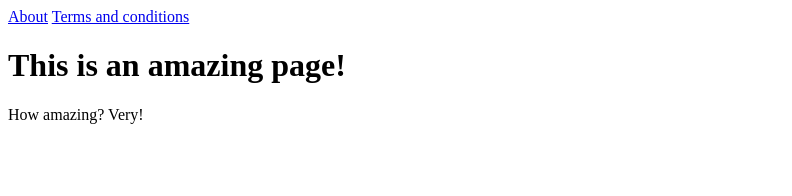
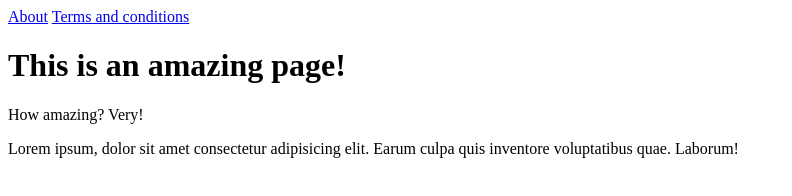
Before and after one commit to MindaugasBernatavicius/mindaugasbernatavicius.github.io, a plain HTML site: page index.html in a window 1280 px wide. Shown: the whole page, without its empty margins (0-792 px from the left). Drawn offline with Linux system fonts and the light colour scheme.

Commit message:
Update index.html

```diff
--- a/index.html
+++ b/index.html
@@ -22,5 +22,6 @@
 		</nav>
 		<h1>This is an amazing page!</h1>
 		<p>How amazing? Very!</p>
+		<p>Lorem ipsum, dolor sit amet consectetur adipisicing elit. Earum culpa quis inventore voluptatibus quae. Laborum!</p>
 	</body>
 </html>
```
